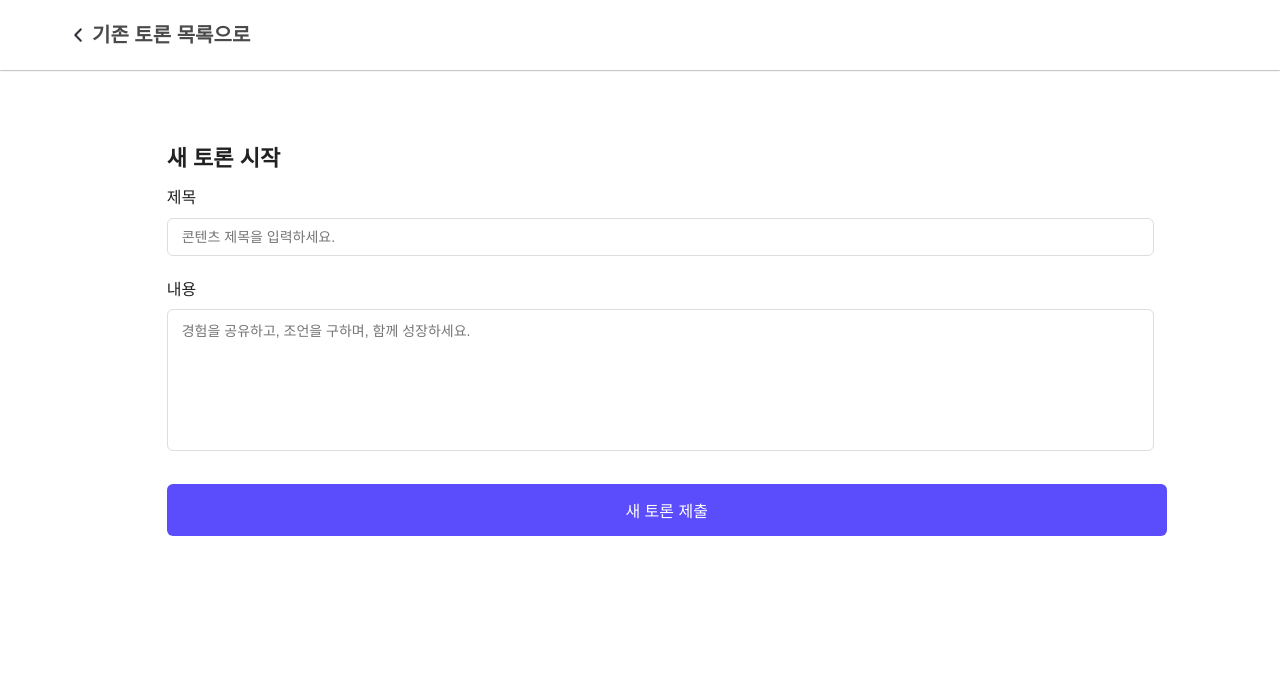
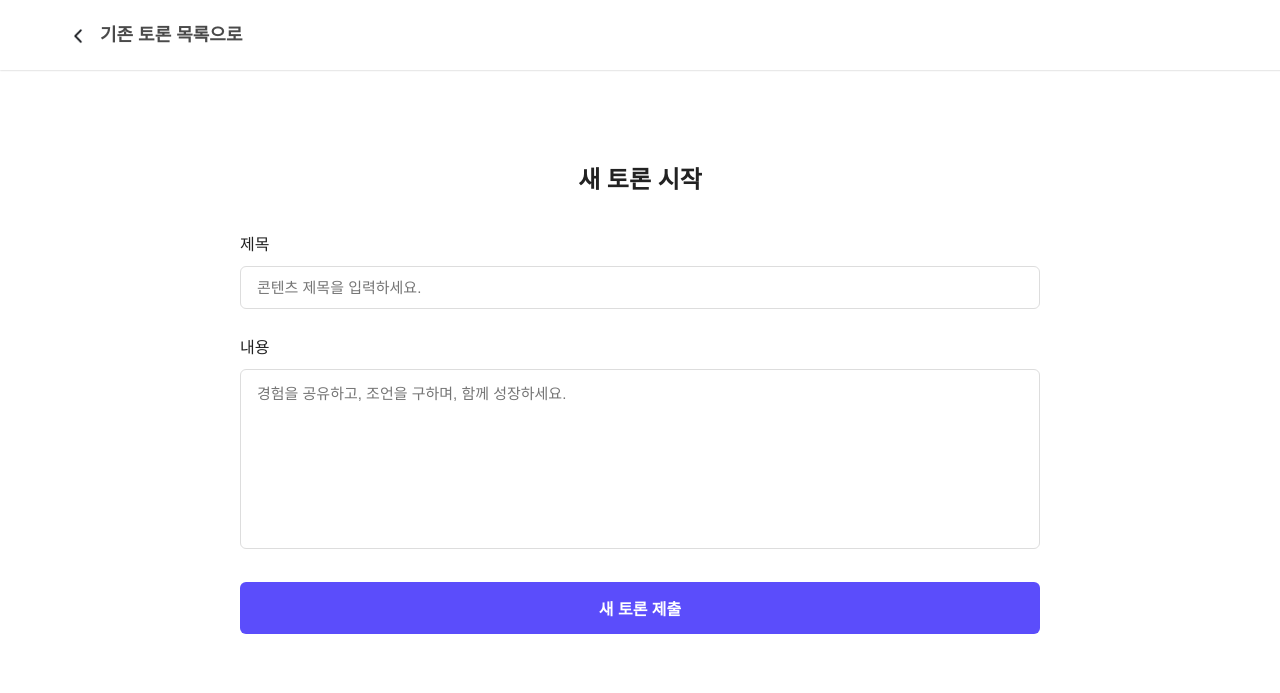
Before and after one commit to gjdbsdk/With_U, a Django app: page /writing/ in a window 1280 px wide. Shown: the top 693 px of the page. Run offline with Django 5.2, Linux system fonts and the light colour scheme; parts of the project's set-up code (start-up, migrations or seed data) failed here and were passed over.

Commit message:
Featuure - 글작성 페이지 스타일 수정

```diff
--- a/frontend/static/css/writing.css
+++ b/frontend/static/css/writing.css
@@ -1,58 +1,90 @@
 body {
-  font-family: 'Pretendard', sans-serif;
+  margin: 0;
+  font-family: "Pretendard", sans-serif;
   color: #222;
-  margin: 0;
-  padding: 0;
-  position:relative;
+  line-height: 1.7;
 }
 
-
-.content-share {
+.detail-container {
   width: 100%;
-  max-width: 800px;
-  margin: 60px auto;
-  padding: 0 20px;
-  font-family: 'Pretendard', sans-serif;
-  color: #222;
-  line-height: 1.6;
+  height: 100%;
+  padding-top: 100px;
+  display: flex;
+  flex-direction: column;
+  align-items: center;
 }
 
-.formtitle{
-    font-size:22px;
-    font-weight: 600;
-    margin-bottom: 7px;
+.detail-top {
+  position: fixed;
+  top: 0;
+  left: 0;
+  z-index: 1000;
+  width: 100%;
+  height: 70px;
+  background-color: white;
+  display: flex;
+  align-items: center;
+  justify-content: flex-start;
+  padding: 0 5%;
+  box-shadow: 0 0 2px rgba(23, 26, 31, 0.3);
+  font-size: 16px;
+  font-weight: 500;
 }
 
-.content-share__header {
-  text-align: center;
-  margin-bottom: 40px;
+.toprev {
+  width: 28px;
+  margin-right: 8px;
 }
 
-.content-share__header h1 {
-  font-size: 22px;
-  font-weight: 700;
-  margin-bottom: 10px;
+.back-btn {
+  color: #4a4a4a;
+  text-decoration: none;
+  display: flex;
+  align-items: center;
+  font-size: 18px;
+  font-weight: 600;
 }
 
-.content-share__header p {
-  font-size: 14px;
-  color: #555;
+.contentzone {
+  flex: 1;
+  width: 100%;
+  display: flex;
+  justify-content: center;
+  align-items: flex-start;
+  padding: 20px 0;
+}
+
+.detail-body {
+  width: 100%;
+  display: flex;
+  justify-content: center;
 }
 
 .content-share__form-wrapper {
+  width: 100%;
+  max-width: 800px;
   background-color: #fff;
+  padding: 40px 50px;
   border-radius: 10px;
-  padding: 40px;
+  animation: fadeIn 0.4s ease;
+}
+
+.formtitle {
+  font-size: 24px;
+  font-weight: 600;
+  margin-bottom: 30px;
+  text-align: center;
 }
 
 .form-group {
-  margin-bottom: 20px;
+  margin-bottom: 25px;
 }
 
 .form-group label {
   display: block;
+  font-size: 16px;
   font-weight: 500;
-  margin-bottom: 6px;
+  margin-bottom: 8px;
 }
 
 .form-group input,
@@ -60,10 +92,11 @@ body {
   width: 100%;
   border: 1px solid #ddd;
   border-radius: 6px;
-  padding: 10px 14px;
-  font-size: 14px;
+  padding: 12px 16px;
+  font-size: 15px;
   outline: none;
-  transition: border-color 0.2s;
+  transition: border-color 0.2s, box-shadow 0.2s;
+  box-sizing: border-box;
 }
 
 .form-group input:focus,
@@ -72,19 +105,24 @@ body {
 }
 
 textarea {
-  resize: vertical;
-  min-height: 120px;
+  min-height: 180px;
   resize: none;
   font-family: 'Pretendard', sans-serif;
 }
 
+.btnhugger {
+  display: flex;
+  justify-content: center;
+  margin-top: 10px;
+}
+
 .submit-btn {
-  width: 104.5%;
-  margin-top: 5px;
-  padding: 14px 0;
+  width: 100%;
+  padding: 14px;
   background-color: #5b4dfb;
   color: white;
   font-size: 16px;
+  font-weight: 600;
   border: none;
   border-radius: 6px;
   cursor: pointer;
@@ -96,6 +134,6 @@ textarea {
 }
 
 @keyframes fadeIn {
-  from { opacity: 0; }
-  to { opacity: 1; }
+  from { opacity: 0; transform: translateY(10px); }
+  to { opacity: 1; transform: translateY(0); }
 }
--- a/frontend/templates/writing.html
+++ b/frontend/templates/writing.html
@@ -6,7 +6,6 @@
   <title>WithU</title>
 
   {% load static %}
-  <link rel="stylesheet" href="{% static 'css/detail.css' %}">
   <link rel="stylesheet" href="{% static 'css/writing.css' %}">
 </head>
 <body>
@@ -25,6 +24,7 @@
                 <form class="content-share__form" method="post" action="{% url 'frontend:writing' %}">
                 {% csrf_token %}
                 <div class="formtitle">새 토론 시작</div>
+                <div class="inputss">
                   <div class="form-group">
                     <label for="title">제목</label>
                     <input type="text" id="title" name="title" placeholder="콘텐츠 제목을 입력하세요." required>
@@ -33,6 +33,7 @@
                   <div class="form-group">
                     <label for="content">내용</label>
                     <textarea id="content" name="content" placeholder="경험을 공유하고, 조언을 구하며, 함께 성장하세요." required></textarea>
+                  </div>
                 </div>
                 <div class="btnhugger">
                   <button type="button" class="submit-btn">새 토론 제출</button>
```
Lines whose indentation alone changed are shown as unchanged.
